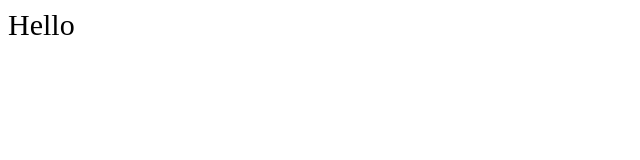
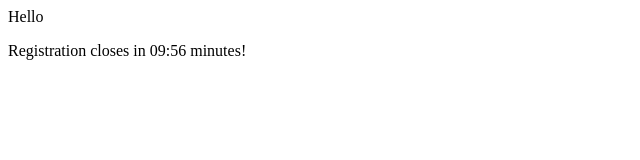
Before and after one commit to nhungbella/nhungbella.github.io, a plain HTML site: page index.html in a window 1280 px wide. Shown: the whole page, without its empty margins (0-640 px from the left). Drawn offline with Linux system fonts and the light colour scheme.

Commit message:
Update index.html

```diff
--- a/index.html
+++ b/index.html
@@ -1 +1,28 @@
-<p style="font-size:30">Hello</p>
+<p>Hello</p>
+
+<script>
+function startTimer(duration, display) {
+    var timer = duration, minutes, seconds;
+    setInterval(function () {
+        minutes = parseInt(timer / 60, 10);
+        seconds = parseInt(timer % 60, 10);
+
+        minutes = minutes < 10 ? "0" + minutes : minutes;
+        seconds = seconds < 10 ? "0" + seconds : seconds;
+
+        display.textContent = minutes + ":" + seconds;
+
+        if (--timer < 0) {
+            timer = duration;
+        }
+    }, 1000);
+}
+
+window.onload = function () {
+    var fiveMinutes = 60 * 10,
+        display = document.querySelector('#time');
+    startTimer(fiveMinutes, display);
+};
+</script>
+
+<div>Registration closes in <span id="time">10:00</span> minutes!</div>
```
